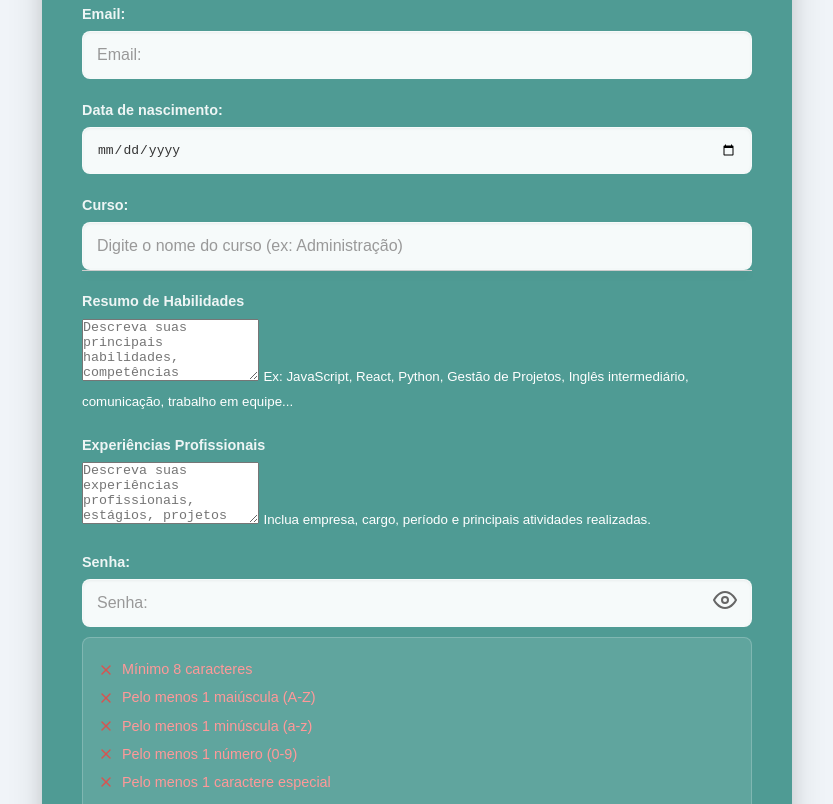
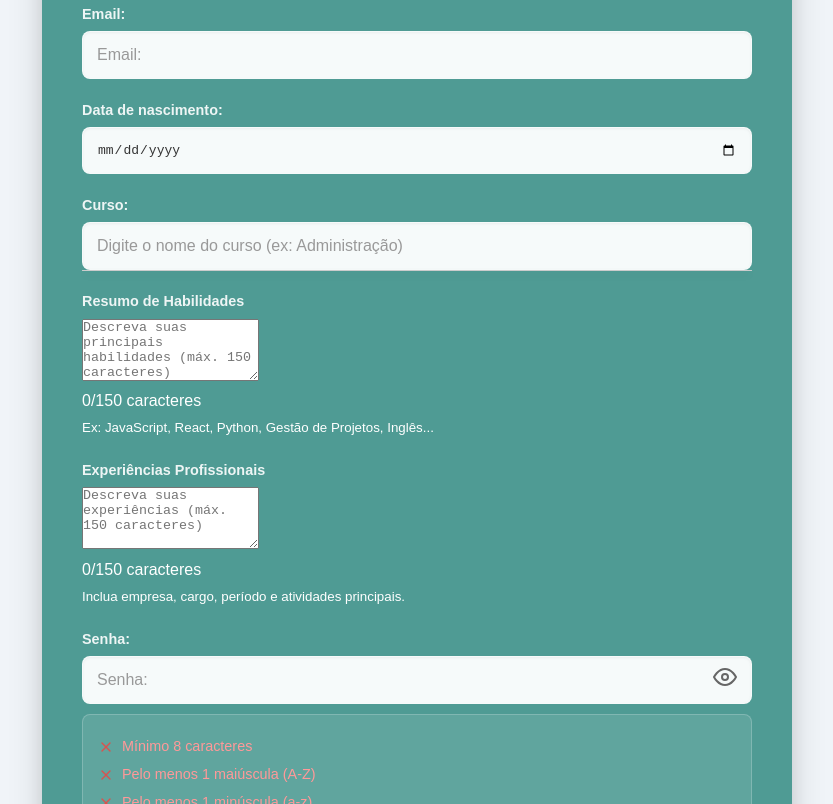
Before and after one commit to gustasfonseca/FuturoTec, a website: page FuturoTec/cadastro-candidato.html in a window 1280 px wide. Shown: the part 509-1313 px from the top of the page, without its empty margins (223-1056 px from the left). Drawn offline with nearby package versions, Linux system fonts and the light colour scheme.

Commit message:
Update cadastro-candidato.html

```diff
--- a/FuturoTec/cadastro-candidato.html
+++ b/FuturoTec/cadastro-candidato.html
@@ -61,19 +61,29 @@
                             <div id="sugestoes-curso" class="autocomplete-list"></div>
                         </div>
 
-                        <div class="form-group">
-                        <label for="resumo-habilidades">Resumo de Habilidades</label>
-                        <textarea id="resumo-habilidades" name="resumo-habilidades" rows="4"
-                        placeholder="Descreva suas principais habilidades, competências técnicas, soft skills, idiomas..."></textarea>
-                        <small>Ex: JavaScript, React, Python, Gestão de Projetos, Inglês intermediário, comunicação, trabalho em equipe...</small>
-                        </div>
+                       <div class="form-group">
+                         <label for="resumo-habilidades">Resumo de Habilidades</label>
+                         <textarea id="resumo-habilidades" name="resumo-habilidades" rows="4"
+                         maxlength="150"
+                         placeholder="Descreva suas principais habilidades (máx. 150 caracteres)"></textarea>
+                         <div class="char-counter">
+                         <span id="habilidadesCount">0</span>/150 caracteres
+                         </div>
+                         <small>Ex: JavaScript, React, Python, Gestão de Projetos, Inglês...</small>
+                         </div>
+
 
                         <div class="form-group">
                         <label for="experiencias-profissionais">Experiências Profissionais</label>
-                         <textarea id="experiencias-profissionais" name="experiencias-profissionais" rows="4"
-                         placeholder="Descreva suas experiências profissionais, estágios, projetos relevantes, voluntariado..."></textarea>
-                        <small>Inclua empresa, cargo, período e principais atividades realizadas.</small>
+                        <textarea id="experiencias-profissionais" name="experiencias-profissionais" rows="4"
+                        maxlength="150"
+                        placeholder="Descreva suas experiências (máx. 150 caracteres)"></textarea>
+                        <div class="char-counter">
+                        <span id="experienciasCount">0</span>/150 caracteres
                         </div>
+                        <small>Inclua empresa, cargo, período e atividades principais.</small>
+                        </div>
+
 
 
                         <div class="form-group password-group">
@@ -133,5 +143,45 @@
         <script src="https://www.gstatic.com/firebasejs/8.10.0/firebase-firestore.js"></script>
         <script type="module" src="js/alert-manager.js"></script>
         <script type="module" src="js/auth-candidato.js"></script>
+
+        <script>
+    // Contador de caracteres para os campos
+    document.addEventListener('DOMContentLoaded', function() {
+        const habilidadesTextarea = document.getElementById('resumo-habilidades');
+        const experienciasTextarea = document.getElementById('experiencias-profissionais');
+        const habilidadesCounter = document.getElementById('habilidadesCount');
+        const experienciasCounter = document.getElementById('experienciasCount');
+
+        // Função para atualizar contador
+        function updateCounter(textarea, counter) {
+            const length = textarea.value.length;
+            counter.textContent = length;
+
+            // Adicionar classe de warning se estiver perto do limite
+            if (length > 150) {
+                counter.parentElement.classList.add('warning');
+            } else {
+                counter.parentElement.classList.remove('warning');
+            }
+        }
+
+        // Event listeners
+        if (habilidadesTextarea && habilidadesCounter) {
+            habilidadesTextarea.addEventListener('input', function() {
+                updateCounter(this, habilidadesCounter);
+            });
+            // Inicializar contador
+            updateCounter(habilidadesTextarea, habilidadesCounter);
+        }
+
+        if (experienciasTextarea && experienciasCounter) {
+            experienciasTextarea.addEventListener('input', function() {
+                updateCounter(this, experienciasCounter);
+            });
+            // Inicializar contador
+            updateCounter(experienciasTextarea, experienciasCounter);
+        }
+    });
+</script>
     </body>
 </html>
```
